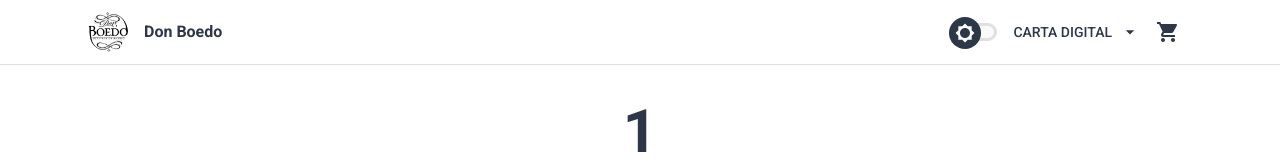
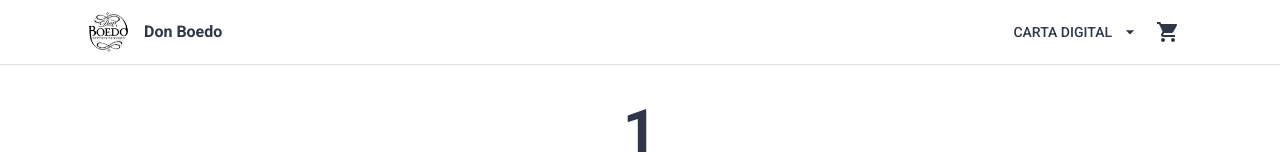
Before and after one commit to bbedyukh/coderhouse-reactjs, a React (Create React App) app: page /category/1 in a window 1280 px wide. Shown: the top 160 px of the page. Built offline with nearby package versions, Linux system fonts and the light colour scheme.

Commit message:
Se modifican detalles esteticos

```diff
--- a/src/App.jsx
+++ b/src/App.jsx
@@ -1,4 +1,3 @@
-import { createContext } from 'react'
 import { BrowserRouter as Router, Switch, Route } from 'react-router-dom'
 import { Box, Container } from '@mui/material'
 import { Layout } from './components/Layout/Layout'
@@ -9,7 +8,6 @@ import { Cart } from './components/Cart/Cart'
 import { NoMatchRoute } from './components/NoMatchRoute'
 import { CartContextProvider } from './contexts/CartContext'
 import { LoadingContextProvider } from './contexts/LoadingContext'
-export const ContextApp = createContext()
 
 function App() {
     return (
--- a/src/components/Layout/Header.jsx
+++ b/src/components/Layout/Header.jsx
@@ -78,7 +78,7 @@ export const Header = () => {
                     </Box>
 
                     <Box display={{ xs: 'none', sm: 'inline' }}>
-                        <SwitchCustom />
+                        {/* <SwitchCustom /> */}
                         <Button
                             color='inherit'
                             onClick={handleClick}
--- a/src/components/Theme/Theme.jsx
+++ b/src/components/Theme/Theme.jsx
@@ -12,7 +12,7 @@ export const theme = createTheme({
             contrastText: '#2D3748',
         },
         secondary: {
-            main: '#3483fa',
+            main: '#009ee3',
         },
         text: {
             primary: '#2D3748',
```
